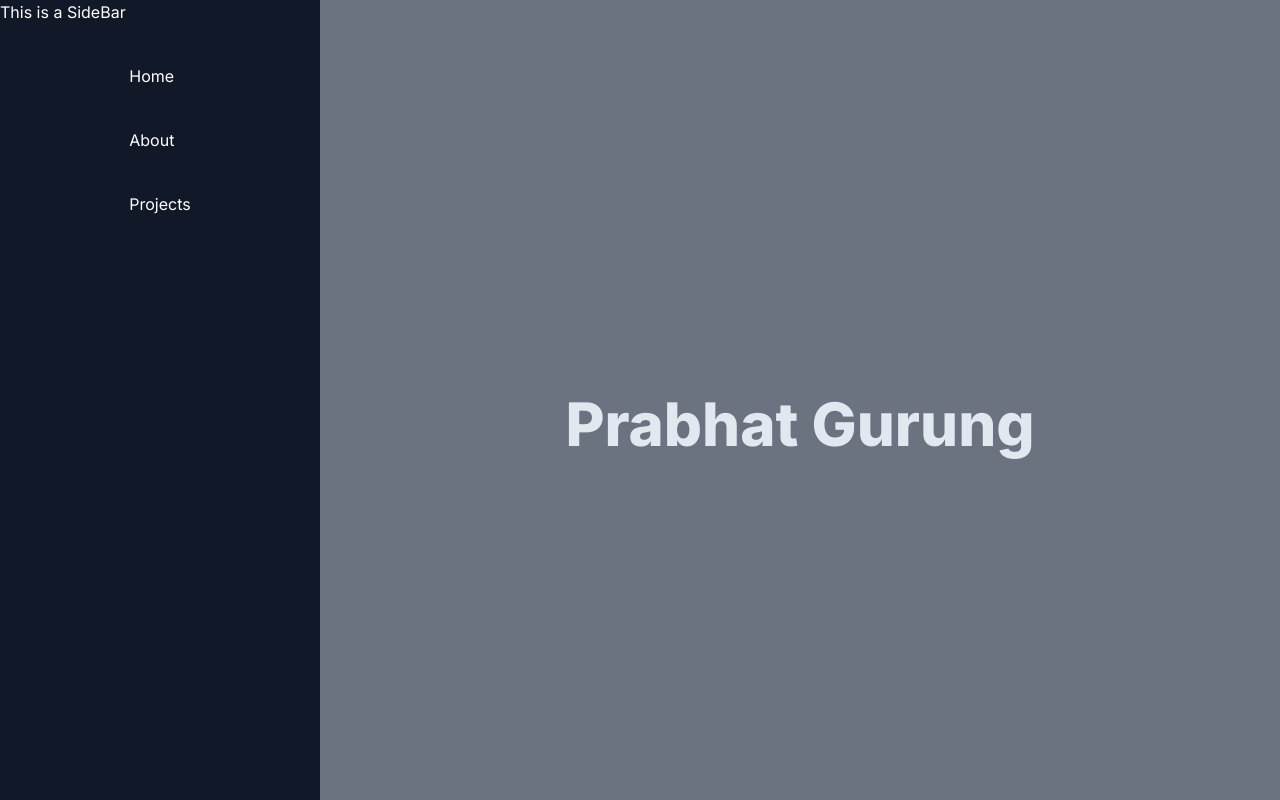
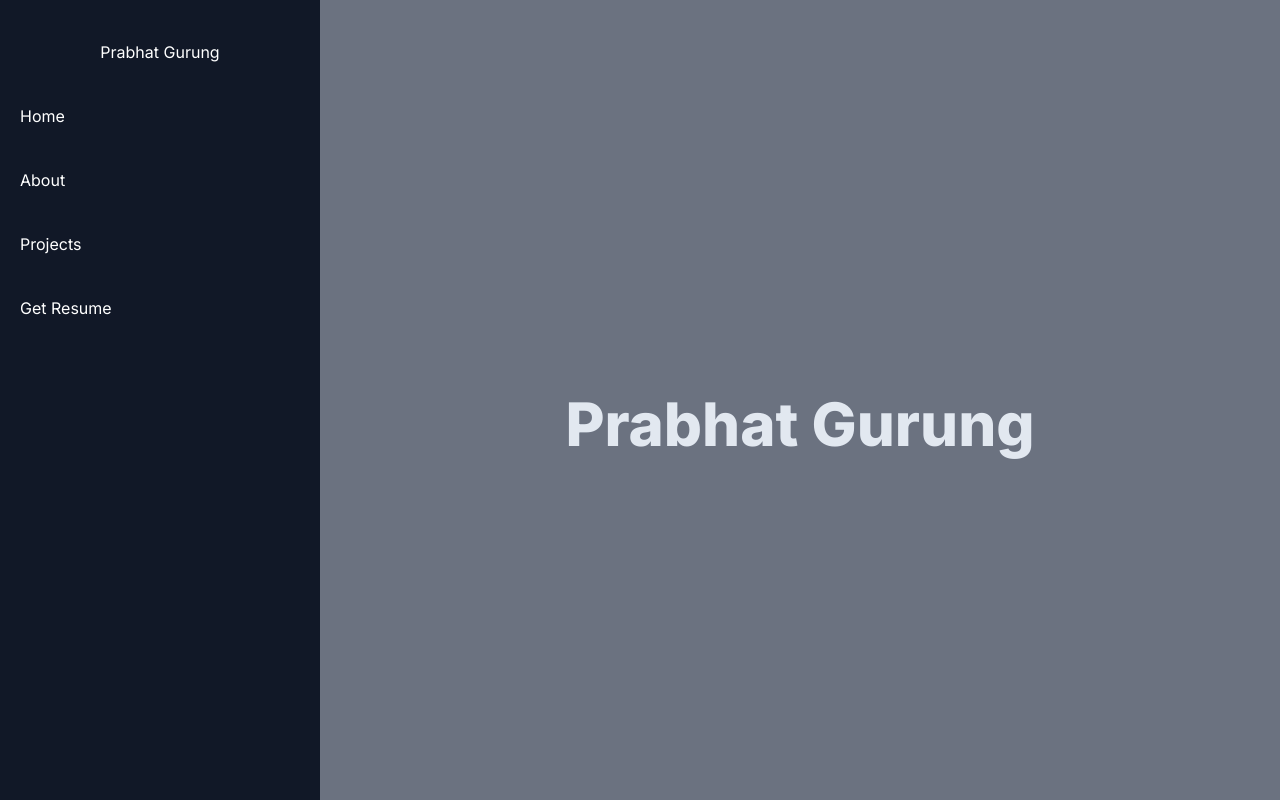
Before and after one commit to Prabhatgrg/portfolio, a Next.js app: page / in a window 1280 px wide. Built offline with nearby package versions, Linux system fonts and the light colour scheme.

Commit message:
Added Resume item in sidebar

```diff
--- a/app/Components/SideBar.tsx
+++ b/app/Components/SideBar.tsx
@@ -4,8 +4,8 @@ import React from "react";
 const SideBar = () => {
   return (
     <aside className="bg-[#111827] flex flex-col h-screen fixed w-1/4">
-      <h1 className="text-white">This is a SideBar</h1>
-      <div className="lists text-white flex justify-center items-center mt-10">
+      <h1 className="text-white text-center mt-10">Prabhat Gurung</h1>
+      <div className="lists text-white flex ms-5 items-center mt-10">
         <ul className="flex flex-col gap-10">
           <Link href="/">
             <li>Home</li>
@@ -16,6 +16,9 @@ const SideBar = () => {
           <Link href="/">
             <li>Projects</li>
           </Link>
+          <Link href="/">
+            <li>Get Resume</li>
+          </Link>
         </ul>
       </div>
     </aside>
```
